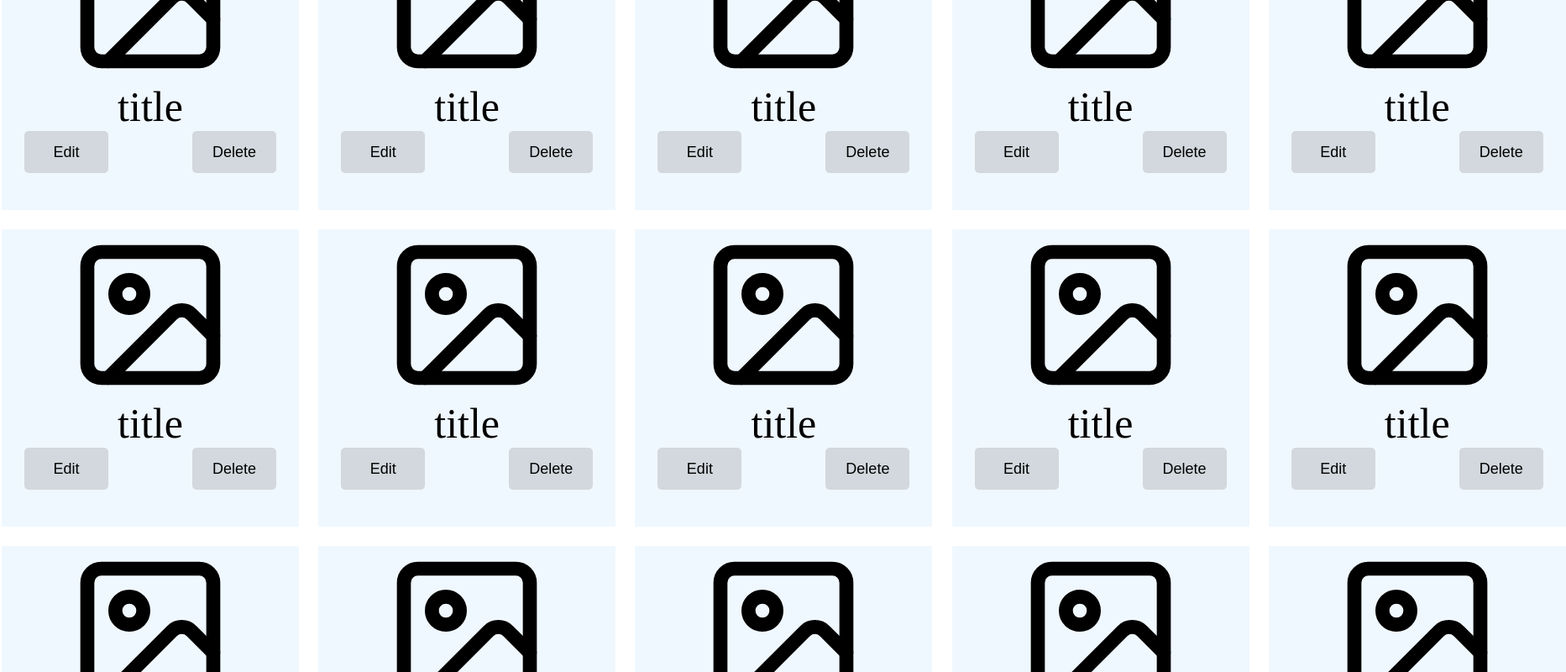
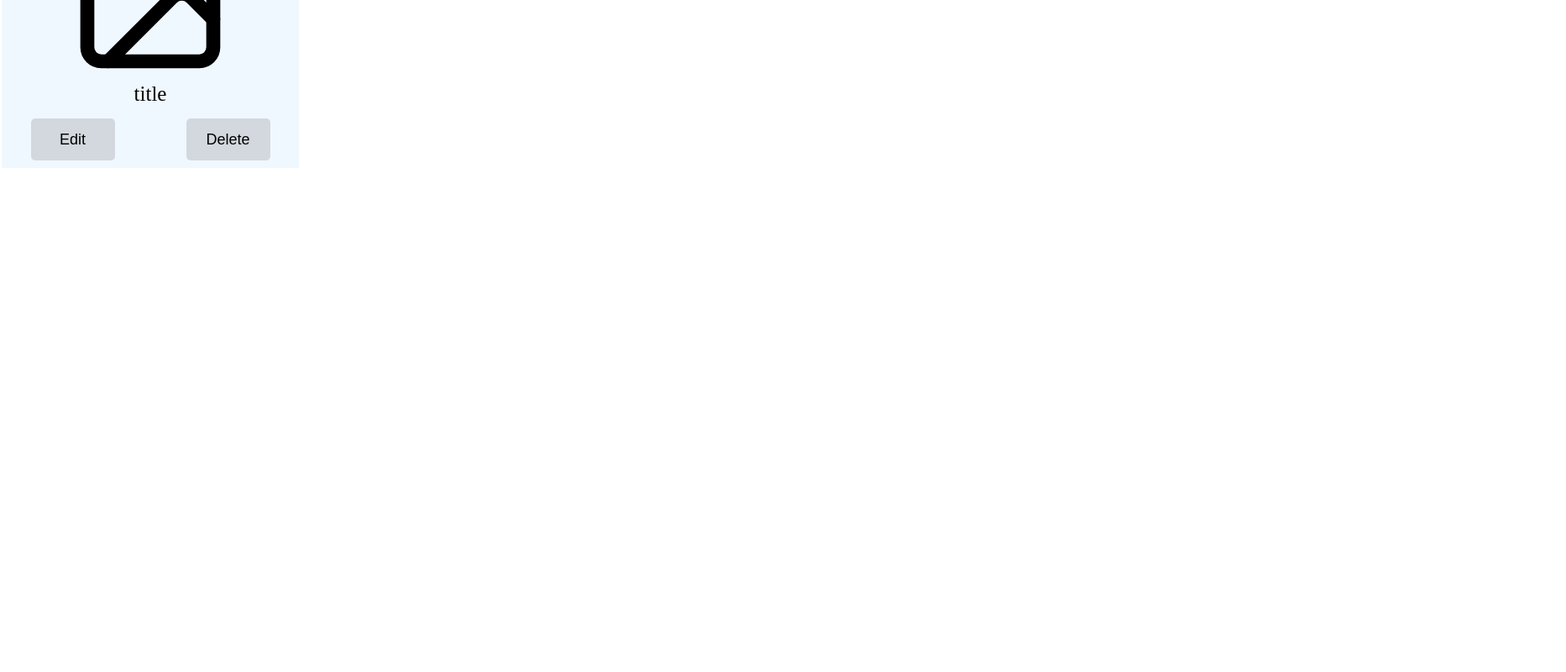
Before and after one commit to krishnamahto021/albumCreator, a React (Create React App) app: page / in a window 1280 px wide. Shown: the part 180-980 px from the top of the page at 84% size, 1865 px wide, since content can reach past the window. After the commit the page ends 800 px from the top, so only its background shows below. Built offline with nearby package versions, Linux system fonts and the light colour scheme.

Commit message:
Add Inline update tag and the Album form to the webApp

```diff
--- a/public/index.html
+++ b/public/index.html
@@ -7,9 +7,7 @@
     <meta name="theme-color" content="#000000" />
     <meta
       name="description"
-      content="Web site created using create-react-app"
     />
-    <link rel="apple-touch-icon" href="%PUBLIC_URL%/logo192.png" />
     <!--
       manifest.json provides metadata used when your web app is installed on a
       user's mobile device or desktop. See https://developers.google.com/web/fundamentals/web-app-manifest/
@@ -24,7 +22,7 @@
       work correctly both with client-side routing and a non-root public URL.
       Learn how to configure a non-root public URL by running `npm run build`.
     -->
-    <title>React App</title>
+    <title>Album Creator</title>
   </head>
   <body>
     <noscript>You need to enable JavaScript to run this app.</noscript>
--- a/src/App.js
+++ b/src/App.js
@@ -1,11 +1,14 @@
 import { AlbumContainer } from "./Components/AlbumContainer/AlbumContainer";
+import { AlbumForm } from "./Components/AlbumForm/AlbumForm";
 import { NavBar } from "./Components/NavBar/NavBar";
 
 function App() {
+  let showForm = false;
   return (
     <div className="App">
       <NavBar />
-      <AlbumContainer />
+      {showForm ? <AlbumForm/> : <AlbumContainer/>}
+
     </div>
   );
 }
--- a/src/Components/Album/Album.js
+++ b/src/Components/Album/Album.js
@@ -1,14 +1,26 @@
 import styles from "./Album.module.css";
-import { LuImage} from "react-icons/lu";
+import { LuImage } from "react-icons/lu";
 
 export const Album = () => {
+  let showUpdateForm = false;
   return (
     <>
       <div className={styles.album}>
         <div className={styles.imageContainer}>
           <LuImage className={styles.image} />
         </div>
-        <div className={styles.title}>title</div>
+        {showUpdateForm ? (
+          <div>
+            <input
+              type="text"
+              placeholder="Enter the update title"
+              className={styles.titleInput}
+            />
+            <button className={styles.updateButton}>Update</button>
+          </div>
+        ) : (
+          <div className={styles.title}>title</div>
+        )}
         <div className={styles.buttonsContainer}>
           <button className={styles.edit}>Edit</button>
           <button className={styles.delete}>Delete</button>
--- a/src/Components/Album/Album.module.css
+++ b/src/Components/Album/Album.module.css
@@ -1,6 +1,6 @@
 .album{
     width: 350px;
-    height: 350px;
+    height: 300px;
     background-color: aliceblue;
     padding: 2px;
     margin: 2px;
@@ -14,19 +14,21 @@
 }
 
 .title{
-    font-size: 50px;
+    font-size: 25px;
     font-weight: lighter;
     text-align: center;
 }
 
 .buttonsContainer{
+    margin: 5px;
+    padding: 10px;
     display: flex;
     align-items: center;
     justify-content: space-around;
     gap: 50px;
 }
 
-.edit {
+.edit{
     padding: 2px;
     width: 100px;
     height: 50px;
@@ -57,3 +59,27 @@
     }
 
 }
+
+.updateButton {
+    padding: 2px;
+    margin-left: 15px;
+    width: 100px;
+    height: 30px;
+    font-size: large;
+    font-weight: 500;
+    background-color: #80808045;
+    border: none;
+    border-radius: 5px;
+    cursor: pointer;
+    transform: all 2s;
+    &:hover{
+        background-color: rgba(21, 128, 0, 0.772);
+    }
+
+}
+
+.titleInput{
+    font-size: large;
+    padding: 1px;
+    margin: 2px;
+}
--- a/src/Components/AlbumContainer/AlbumContainer.js
+++ b/src/Components/AlbumContainer/AlbumContainer.js
@@ -6,20 +6,6 @@ export const AlbumContainer = () =>{
         <>
             <div className={styles.albumContainer}>
                 <Album/>
-                <Album/>
-                <Album/>
-                <Album/>
-                <Album/>
-                <Album/>
-                <Album/>
-                <Album/>
-                <Album/>
-                <Album/>
-                <Album/>
-                <Album/>
-                <Album/>
-                <Album/>
-                <Album/>
             </div>
         </>
     )
--- /dev/null
+++ b/src/Components/AlbumForm/AlbumForm.js
@@ -0,0 +1,15 @@
+import styles from "./AlbumForm.module.css";
+
+export const AlbumForm = ()=>{
+    return(
+        <>
+            <div className={styles.albumFormContainer}>
+                <form className={styles.albumForm}>
+                    <label htmlFor="title">Title</label>
+                    <input type="text" placeholder="Enter the title of the Album" className={styles.titleInput}/>
+                </form>
+                <button className={styles.addButton}>Add</button>
+            </div>
+        </>
+    )
+}
--- /dev/null
+++ b/src/Components/AlbumForm/AlbumForm.module.css
@@ -0,0 +1,43 @@
+.albumFormContainer {
+  display: block;
+  margin: auto;
+  width: 500px;
+  font-size: 50px;
+  background-color: #80808033;
+  padding: 15px;
+  position: relative;
+  top: 30px;
+}
+
+.albumForm {
+  display: flex;
+  flex-direction: column;
+}
+
+.titleInput {
+  font-size: large;
+  padding: 5px;
+  margin: 2px;
+  border: none;
+  border-radius: 5px;
+}
+
+.addButton{
+    text-align: center;
+    padding: 4px;
+    width: 100px;
+    height: 50px;
+    font-size: 30px;
+    font-weight: 500;
+    background-color: rgba(21, 128, 0, 0.772);
+    color: white;
+    border: none;
+    border-radius: 5px;
+    cursor: pointer;
+    transform: all 2s;
+    &:hover{
+        background-color: #80808045;
+        color: black;
+
+    }
+}
```
